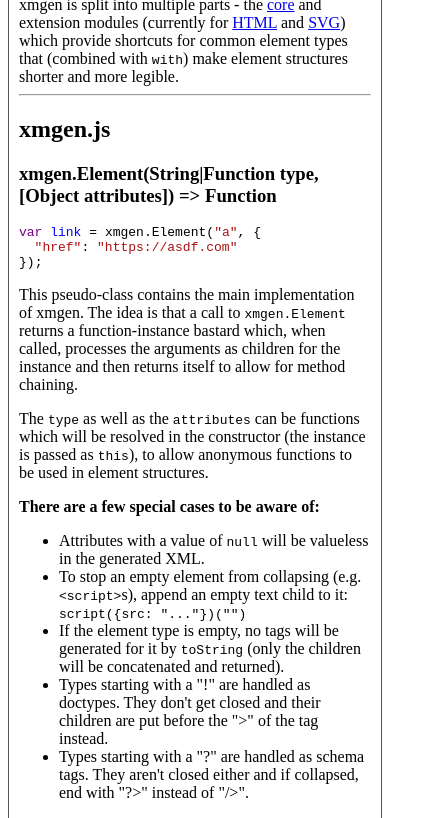
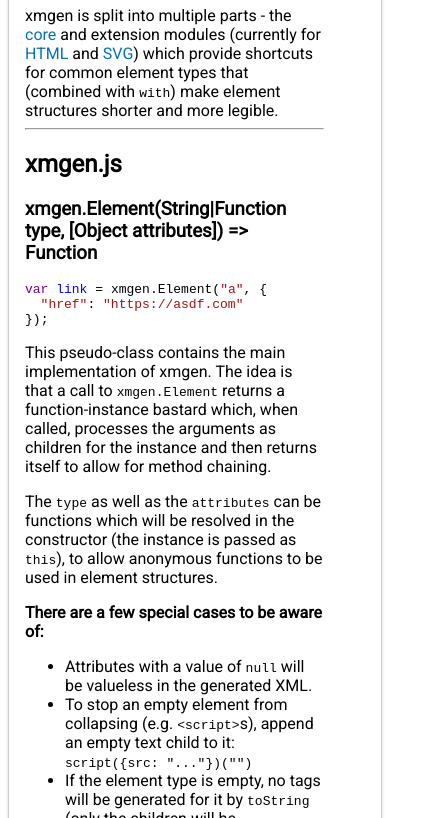
Before and after one commit to nucular/xmgen, a plain HTML site: page index.html in a window 390 px wide. Shown: the part 335-1153 px from the top of the page, 433 px wide, since content can reach past the window. Drawn offline with nearby package versions, Linux system fonts and the light colour scheme.

Commit message:
Documentation design and statistics

```diff
--- a/index.html
+++ b/index.html
@@ -5,17 +5,20 @@
   <meta charset="utf-8">
   <meta name="viewport" content="width=device-width, initial-scale=1.0, maximum-scale=1">
 
+  <link href="http://fonts.googleapis.com/css?family=Roboto" rel="stylesheet" type="text/css">
   <link rel="stylesheet" href="//cdnjs.cloudflare.com/ajax/libs/codemirror/5.5.0/codemirror.min.css">
   <link rel="stylesheet" href="style.css">
 </head>
 <body>
   <div id="container">
-    <div id="output" class="content">
+    <div id="output" class="card">
       <span id="toggle">&lt;&nbsp;&gt;</span>
-      <div id="render"></div>
-      <pre id="html"></pre>
+      <div class="card-content">
+        <div id="render"></div>
+        <pre id="html"></pre>
+      </div>
     </div>
-    <div class="content">
+    <div class="card">
       <textarea id="code">
 return div()(
   svg({width: 100, height: 100})(
@@ -168,9 +171,8 @@ return div()(
   )
 );
 </textarea>
-      <br/>
-      <span id="error"></span>
     </div>
+    <span id="status"></span>
   </div>
 
 
--- a/script.js
+++ b/script.js
@@ -1,11 +1,30 @@
+(function() {
   var html = document.getElementById("html");
   var render = document.getElementById("render");
   var toggle = document.getElementById("toggle");
-var error = document.getElementById("error");
+  var status = document.getElementById("status");
 
   var code = CodeMirror.fromTextArea(document.getElementById("code"), {
-  mode: "javascript"
+    mode: "javascript",
+    lineNumbers: true
   });
+
+  function now() {
+    if (window.performance)
+      return window.performance.now();
+    else
+      return new Date();
+  }
+
+  function count(el) {
+    var c = 1;
+    if (el._children) {
+      for (var i = 0; i < el._children.length; i++) {
+        c += count(el._children[i]);
+      }
+    }
+    return c;
+  }
 
   function update() {
     try {
@@ -15,16 +34,33 @@ function update() {
         + "}}"
       )();
 
-    error.textContent = "";
       if (toggle.classList.contains("down")) {
-      html.textContent = element.toString(2);
+        var t1 = now();
+        var xml = element.toString(2);
+        t1 = Math.floor(now() - t1);
+        var t2 = now();
+        html.textContent = xml;
+        t2 = Math.floor(now() - t2);
+        status.textContent = "Generated "
+          + count(element) + " elements in " + t1
+          + " ms, appended to DOM in " + t2 + " ms";
         CodeMirror.colorize([html], "xml");
       } else {
-      render.innerHTML = element.toString();
+        var t1 = now();
+        var xml = element.toString(1);
+        t1 = Math.floor(now() - t1);
+        var t2 = now();
+        render.innerHTML = xml;
+        t2 = Math.floor(now() - t2);
+        status.textContent = "Generated "
+          + count(element) + " elements in " + t1
+          + " ms, appended to DOM in " + t2 + " ms";
         CodeMirror.colorize(render.getElementsByTagName("pre"));
       }
+      status.style.color = null;
     } catch (e) {
-    error.textContent = e.toString();
+      status.textContent = e.toString();
+      status.style.color = "#f22";
     }
   }
 
@@ -40,3 +76,4 @@ toggle.addEventListener("click", function() {
     update();
   });
   update();
+})();
--- a/style.css
+++ b/style.css
@@ -1,3 +1,22 @@
+html, body {
+  font-family: "Roboto", sans-serif;
+}
+
+a {
+  cursor: pointer;
+  color: #0070bb;
+  text-decoration: none;
+}
+a[disabled] {
+  cursor: default;
+  pointer-events: none;
+  color: #555;
+}
+a:hover {
+  color: #035;
+}
+
+
 #container {
   max-width: 800px;
   margin-left: auto; margin-right: auto;
@@ -7,7 +26,9 @@
   font-weight: bold;
   float: right;
   cursor: pointer;
-  padding-left: 5px; padding-right: 5px;
+  padding: 5px 10px 5px 10px;
+  border: 1px solid #ccc; border-top: none; border-right: none;
+  border-bottom-left-radius: 2px;
 }
 #toggle:hover {
   background-color: #eee;
@@ -16,22 +37,24 @@
   background-color: #ccc;
 }
 
-#html {
+.card-content pre {
+  margin: 0px;
   white-space: pre-wrap;
 }
 
-#error {
-  color: #f22;
-}
-
-.content {
-  border: 1px solid #555;
-  padding: 10px;
+.card {
+  border: 1px solid #ccc;
+  padding: 0px;
   margin-bottom: 10px;
   width: 100%;
   box-sizing: border-box;
+  box-shadow: 0 3px 1px -2px rgba(0,0,0,.14),
+    0 2px 2px 0 rgba(0,0,0,.098),
+    0 1px 5px 0 rgba(0,0,0,.084);
+  border-radius: 2px;
 }
 
-.CodeMirror {
-  border: 1px solid #ccc;
+.card-content {
+  overflow: auto;
+  padding: 16px;
 }
```
Lines whose indentation alone changed are shown as unchanged.
